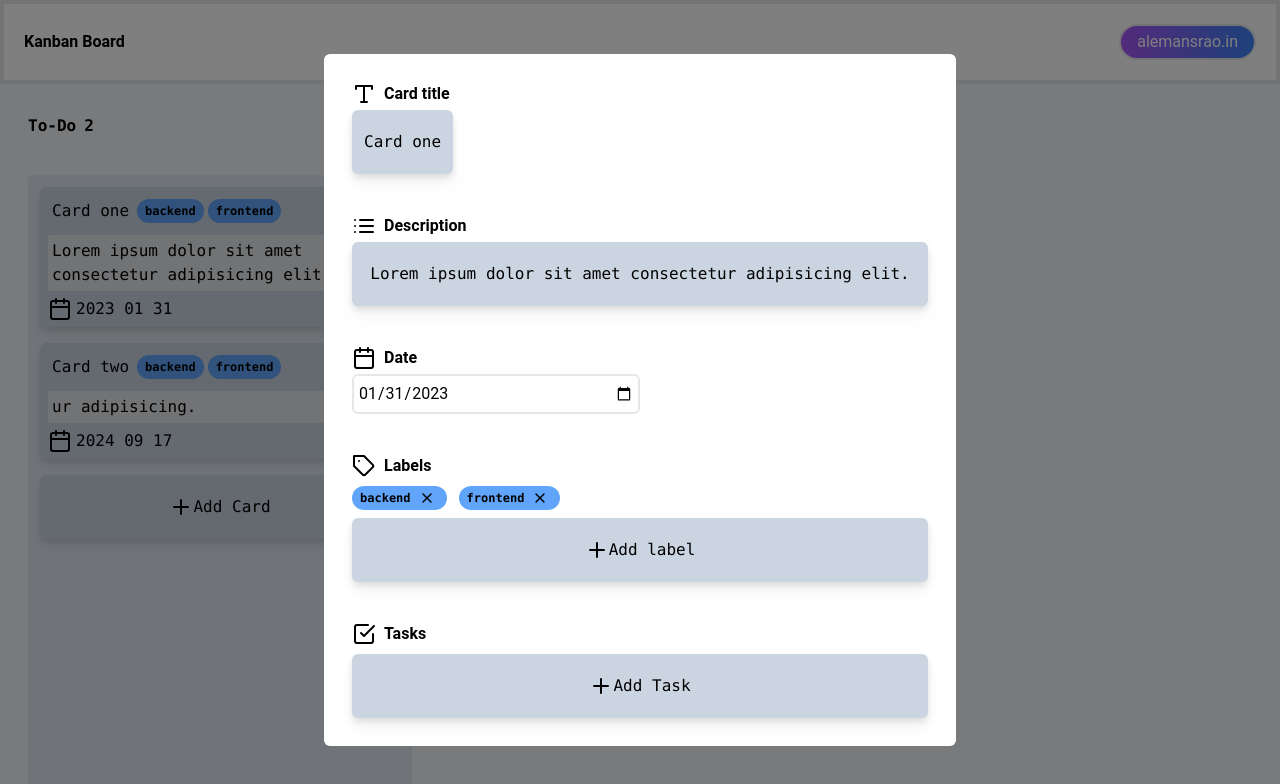
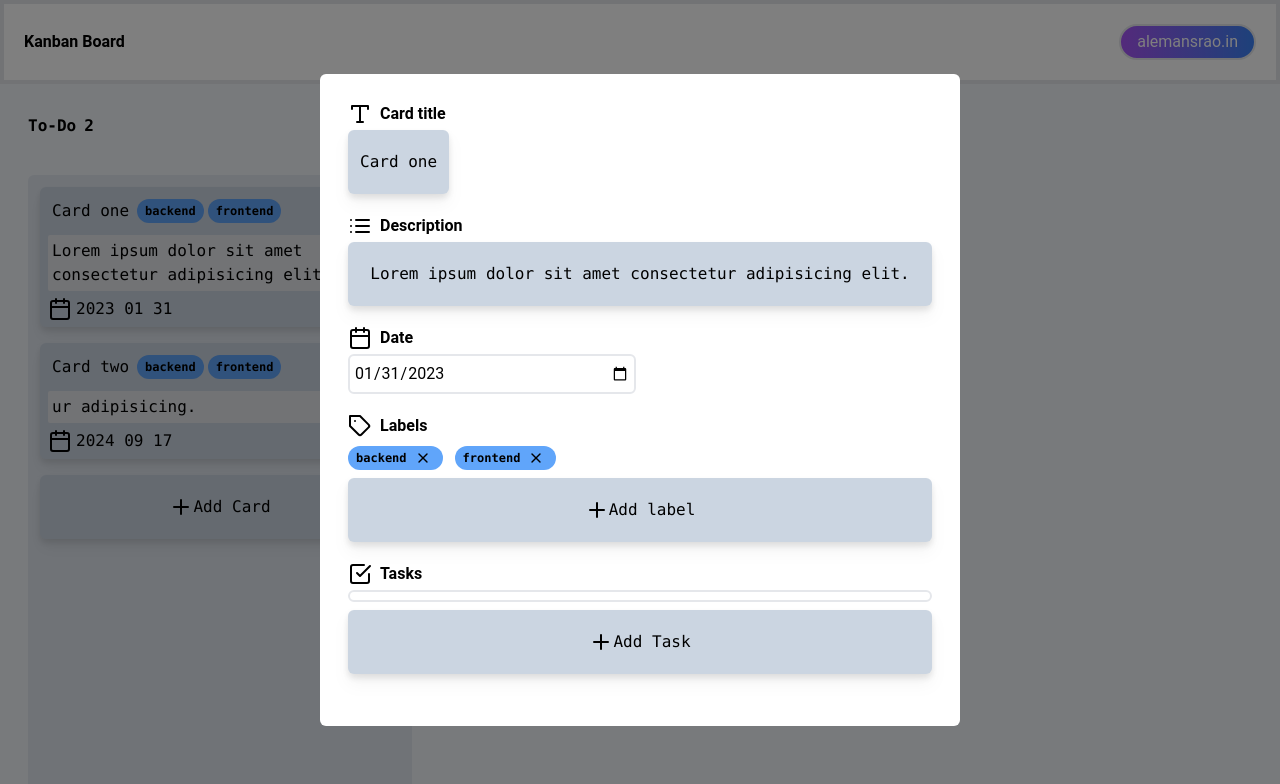
Before and after one commit to alemansrao/Kanban-Board, a React (Vite) app: page / in a window 1280 px wide. Both pictures are taken after a click on the element 220 px from the left and 257 px from the top of the page. Shown: the top 784 px of the page. Built offline with nearby package versions, Linux system fonts and the light colour scheme.

Commit message:
First Working commit

```diff
--- a/index.html
+++ b/index.html
@@ -3,7 +3,7 @@
   <head>
     <meta charset="UTF-8" />
     <link rel="icon" type="image/svg+xml" href="/vite.svg" />
-    <meta name="viewport" content="width=device-width, initial-scale=1.0" />
+    <meta name="viewport" content="width=device-width, initial-scale=1.0">
     <title>Kanban Board - React</title>
   </head>
   <body>
--- a/src/App.jsx
+++ b/src/App.jsx
@@ -61,8 +61,9 @@ const App = () => {
 
     const currentDate = new Date();
     const day = currentDate.getDate();
+    const year = currentDate.getFullYear();
     const month = months[currentDate.getMonth()];
-    const formattedDate = `${day}-${month}`;
+    const formattedDate = `${day}-${month}-${year}`;
 
     const card = {
       id: Date.now() + Math.random() * 2,
--- a/src/Components/Card/Card.jsx
+++ b/src/Components/Card/Card.jsx
@@ -53,10 +53,14 @@ function Card(props) {
           <p className="flex font-mono flex-row items-center">
             <Calendar className="mr-1" /> {props.card.date}
           </p>
-          <p className="flex font-mono flex-row items-center">
-            <CheckSquare className="mr-1" />
-            1/4
-          </p>
+          {props.card.tasks.length > 0 && (
+            <p className="flex font-mono flex-row items-center">
+              <CheckSquare className="mr-1" />
+              {
+                props.card?.tasks?.filter((item) => item.isCompleted).length
+              } / {props.card?.tasks?.length}
+            </p>
+          )}
         </div>
       </div>
     </>
--- a/src/Components/Card/CardInfo/CardInfo.jsx
+++ b/src/Components/Card/CardInfo/CardInfo.jsx
@@ -48,9 +48,33 @@ function CardInfo(props) {
     props.updateCard(props.card.id, props.boardId, values);
   }, [values]);
 
+  const addTask = (value) => {
+    const task = {
+      id: Date.now() + Math.random(),
+      text: value,
+      isCompleted: false,
+    };
+    setValues({ ...values, tasks: [...values.tasks, task] });
+  };
+
+  const removeTask = (taskId) => {
+    const index = values.tasks.findIndex((item) => item.id === taskId);
+    if (index < 0) return;
+    const updatedTasks = [...values.tasks];
+    updatedTasks.splice(index, 1);
+    setValues({ ...values, tasks: updatedTasks });
+  };
+
+  const updateTask = (taskId) => {
+    const index = values.tasks?.findIndex((item) => item.id === taskId);
+    if (index < 0) return;
+    const tempTask = [...values.tasks];
+    tempTask[index].isCompleted = !tempTask[index].isCompleted;
+    setValues({ ...values, tasks: tempTask });
+  };
   return (
     <Modal onClose={() => (props.onClose ? props.onClose() : "")}>
-      <div className="cardinfo p-3 bg-white flex flex-col gap-10 min-w-[600px] max-w-xl">
+      <div className="cardinfo p-3 bg-white flex flex-col gap-5 max-h-[85vh]  ">
         <div className="cardiinfo_box flex flex-col gap-1">
           <div className="cardinfo_box_title font-bold text-l gap-2 flex">
             <Type />
@@ -148,14 +172,12 @@ function CardInfo(props) {
             <CheckSquare />
             Tasks
           </div>
-          {calculatePercentage() !== "0" && (
           <div className="cardinfo_box_progressbar h-3 rounded-md w-full border-2 bg-white">
             <div
               className="cardinfo_box_progress bg-lime-500 active:bg-orange-500 h-full rounded-md"
               style={{ width: calculatePercentage() + "%" }}
             />
           </div>
-          )}
 
           <div className="cardinfo_box_list flex flex-col gap-2">
             {values.tasks?.map((item, index) => (
@@ -166,20 +188,29 @@ function CardInfo(props) {
                 <input
                   type="checkbox"
                   className="h-4 min-w-4 w-4"
-                  defaultValue={item.completed}
+                  checked={item.isCompleted}
+                  onChange={(e) => {
+                    updateTask(item.id);
+                  }}
                 />
-                <p className="leading-3">{item}</p>
-                <Trash className="ml-auto min-w-5 w-5" />
+                <p className="leading-3">{item.text}</p>
+                <Trash
+                  className="ml-auto min-w-5 w-5"
+                  onClick={() => {
+                    removeTask(item.id);
+                  }}
+                />
                 <hr />
               </div>
             ))}
           </div>
-          <div className="card_info_box_body">
+          <div className="card_info_box_body pb-6">
             <Editable
               text="Add Task"
               placeholder="Enter Task"
               buttonText="Save"
               icon
+              onSubmit={(value) => addTask(value)}
             />
           </div>
         </div>
--- a/src/Components/Modal/Modal.jsx
+++ b/src/Components/Modal/Modal.jsx
@@ -6,7 +6,7 @@ function Modal(props) {
       onClick={() => (props.onClose ? props.onClose() : "")}
     >
       <div
-        className="modal_content bg-white rounded-md p-4 max-h-[95vh] overflow-y-auto no-scrollbar"
+        className="modal_content bg-white rounded-md p-4 max-h-[95vh] overflow-y-auto no-scrollbar md:min-w-[50vw]"
         onClick={(event) => event.stopPropagation()}
       >
         {props.children}
```
Lines whose indentation alone changed are shown as unchanged.
